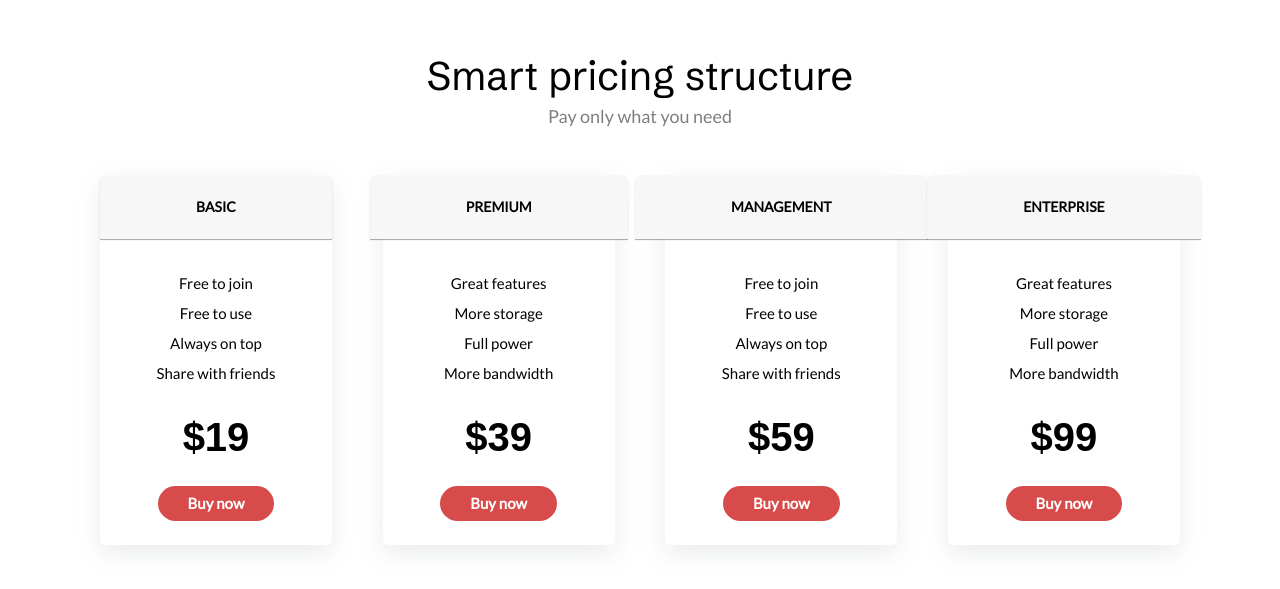
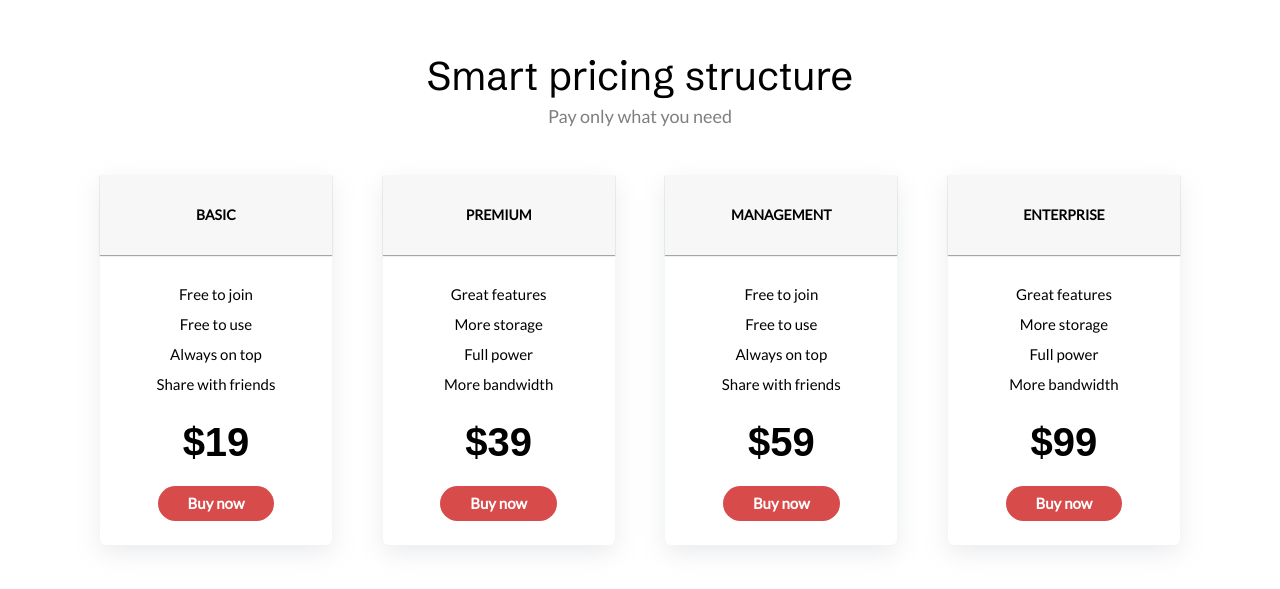
Before and after one commit to lukajincharadze/Landing-page-concept, a plain HTML site: page index.html in a window 1280 px wide. Shown: the part 1101-1690 px from the top of the page. Drawn offline with Linux system fonts and the light colour scheme.

Commit message:
getting back on project

```diff
--- a/css/style.css
+++ b/css/style.css
@@ -191,7 +191,6 @@
   justify-content: space-between;
   align-items: center;
   margin-bottom: 185px;
-
 }
 
 /* END SECTION 1 */
@@ -218,27 +217,34 @@
   width: 100%;
   height: 370px;
   border-radius: 6px;
-  box-shadow: rgba(0, 0, 0, 0.35) 0px 5px 15px;
+  /* box-shadow: rgba(0, 0, 0, 0.35) 0px 5px 15px;  */
   box-shadow: rgba(149, 157, 165, 0.2) 0px 8px 24px;
 }
 
 .section2box h3 {
-  background-color: #f7f7f7f7;
-  padding: 25px 96px;
   border-top-right-radius: 6px;
   border-top-left-radius: 6px;
   font-size: 14px;
   font-weight: bold;
   font-family: "Lato", sans-serif;
   text-transform: uppercase;
-  box-shadow: 0px 1px 1px 0px  rgba(0, 0, 0, 0.35);
 }
 
 .section2-h3 {
   display: flex;
   align-items: center;
   justify-content: center;
+  box-shadow: 0px 1px 1px 0px  rgba(0, 0, 0, 0.35);
+
 }
+
+.section2-h3 {
+  max-width: 232px;
+  width: 100%;
+  background-color: #f7f7f7f7;
+  height: 80px;
+}
+
 
 .section2box ul li {
   font-size: 15px;
@@ -269,15 +275,6 @@
   font-size: 15px;
 }
 
-.premium {
-
-}
-
-
-
-
-
-
 
 
 
--- a/index.html
+++ b/index.html
@@ -93,8 +93,8 @@
 
         <div class="section2box">
 
-            <div class="section2-h3">
-                <h3 class="premium">Premium</h3>
+            <div class="section2-h3 padding2">
+                <h3>Premium</h3>
             </div>
 
             <ul>
```
